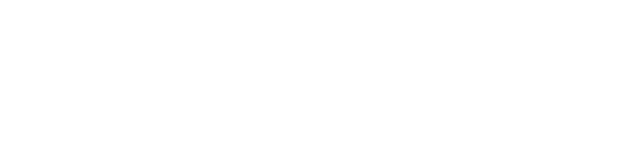
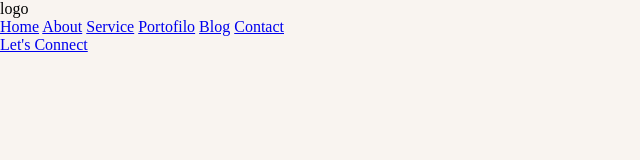
Before and after one commit to Gidbolu/portfoliodev, a plain HTML site: page index.html in a window 1280 px wide. Shown: the whole page, without its empty margins (0-640 px from the left). Drawn offline with Linux system fonts and the light colour scheme.

Commit message:
first commit

```diff
--- a/index.html
+++ b/index.html
@@ -3,9 +3,28 @@
 <head>
     <meta charset="UTF-8">
     <meta name="viewport" content="width=device-width, initial-scale=1.0">
-    <title>Document</title>
+    <title>portfolio dev</title>
+    <link rel="stylesheet" href="style.css">
 </head>
 <body>
-
+    <!-- section 1  nav-->
+    <section class="section1">
+        <div> <p>logo</p> </div>
+        <div>
+            <nav>
+                <ul>
+                    <a href="#" class="">Home</a>
+                    <a href="#" class="">About</a>
+                    <a href="#" class="">Service</a>
+                    <a href="#" class="">Portofilo</a>
+                    <a href="#" class="">Blog</a>
+                    <a href="#" class="">Contact</a>
+                </ul>
+            </nav>
+        </div>
+        <div>
+            <a href="#" class="">Let's Connect</a>
+        </div>
+    </section>
 </body>
 </html>
--- a/style.css
+++ b/style.css
@@ -0,0 +1,6 @@
+*{
+    margin: 0%;
+    padding: 0%;
+    box-sizing: border-box;
+    background-color: #F9F4F0;
+}
```
